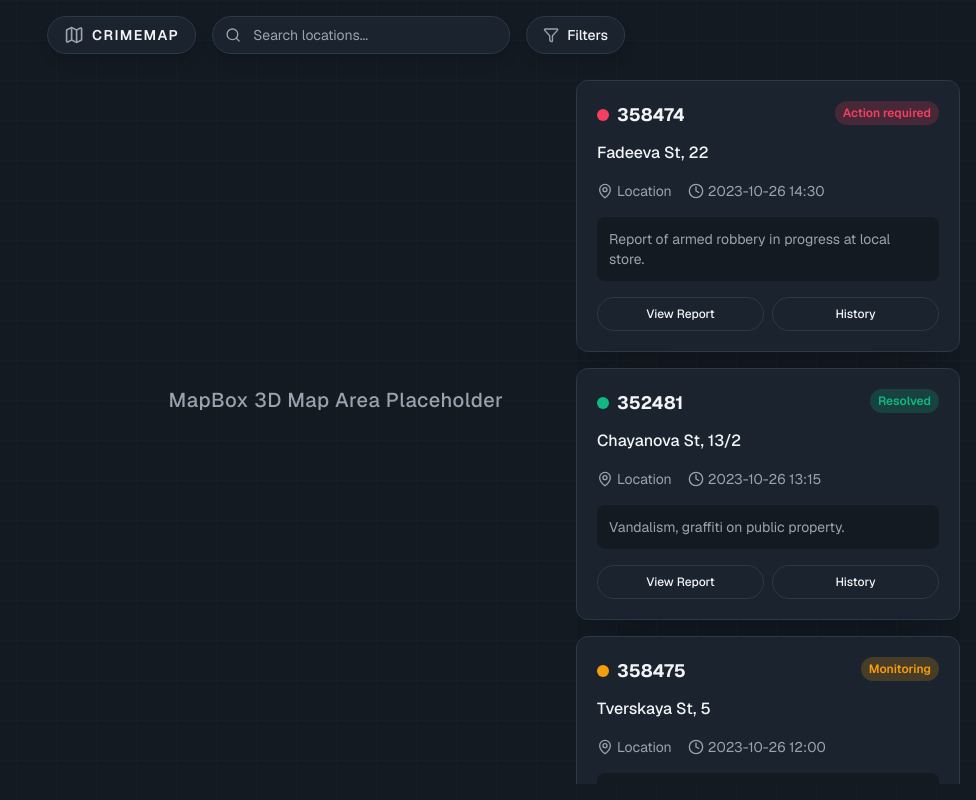
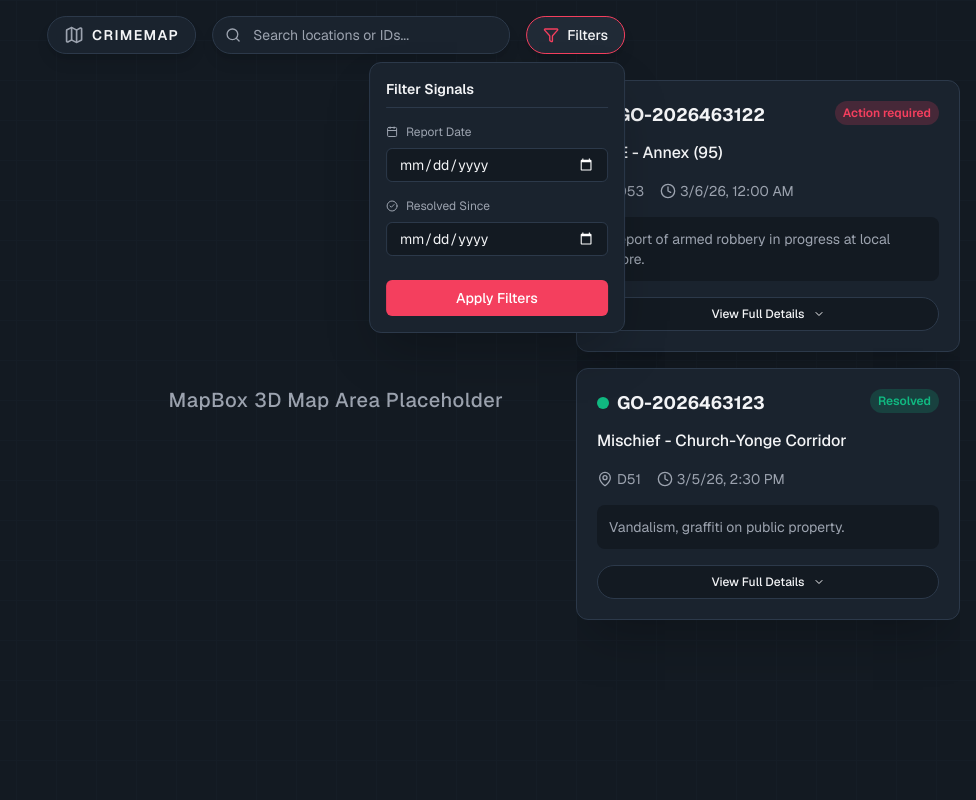
Before and after one commit to mrinterlevel/JEChacks-interlevel, a Next.js app: page / in a window 1280 px wide. Both pictures are taken after a click on the button "Filters". Shown: the whole page, without its empty margins (304-1280 px from the left). Built offline with nearby package versions, Linux system fonts and the light colour scheme.

Commit message:
feat: add Sidebar and TopBar components for displaying distress signal data

```diff
--- a/src/components/Sidebar.tsx
+++ b/src/components/Sidebar.tsx
@@ -1,5 +1,7 @@
-import React from 'react';
-import { AlertCircle, Clock, MapPin } from 'lucide-react';
+"use client";
+
+import React, { useState } from 'react';
+import { AlertCircle, Clock, MapPin, ChevronDown, ChevronUp } from 'lucide-react';
 
 export type DistressSignal = {
   id: string;
@@ -7,47 +9,124 @@ export type DistressSignal = {
   timestamp: string;
   severity: 'high' | 'medium' | 'low';
   description: string;
+
+  // Extended fields based on Police Data Portal
+  event_unique_id: string;
+  report_date: string;
+  occ_date: string;
+  report_year: string;
+  report_month: string;
+  report_day: string;
+  report_doy: string;
+  report_dow: string;
+  report_hour: string;
+  occ_year: string;
+  occ_month: string;
+  occ_day: string;
+  occ_doy: string;
+  occ_dow: string;
+  occ_hour: string;
+  division: string;
+  ucr_code: string;
+  ucr_ext: string;
+  offence: string;
+  neighbourhood_158: string;
+  hood_140: string;
+  neighbourhood_140: string;
+  long_wgs84: string;
+  lat_wgs84: string;
 };
 
 const dummySignals: DistressSignal[] = [
   {
-    id: '358474',
-    location_name: 'Fadeeva St, 22',
-    timestamp: '2023-10-26 14:30',
+    id: '471792',
+    location_name: 'Annex (95)',
+    timestamp: '2026-03-06 12:00 AM',
     severity: 'high',
     description: 'Report of armed robbery in progress at local store.',
+    event_unique_id: 'GO-2026463122',
+    report_date: '3/6/26, 12:00 AM',
+    occ_date: '2/19/26, 12:00 AM',
+    report_year: '2026',
+    report_month: 'March',
+    report_day: '6',
+    report_doy: '65',
+    report_dow: 'Friday',
+    report_hour: '13',
+    occ_year: '2026',
+    occ_month: 'February',
+    occ_day: '19',
+    occ_doy: '50',
+    occ_dow: 'Thursday',
+    occ_hour: '19',
+    division: 'D53',
+    ucr_code: '2120',
+    ucr_ext: '200',
+    offence: 'B&E',
+    neighbourhood_158: 'Annex (95)',
+    hood_140: '095',
+    neighbourhood_140: 'Annex (95)',
+    long_wgs84: '-79.396019',
+    lat_wgs84: '43.673347',
   },
   {
-    id: '352481',
-    location_name: 'Chayanova St, 13/2',
-    timestamp: '2023-10-26 13:15',
+    id: '471793',
+    location_name: 'Church-Yonge Corridor',
+    timestamp: '2026-03-05 14:30',
     severity: 'low',
     description: 'Vandalism, graffiti on public property.',
-  },
-  {
-    id: '358475',
-    location_name: 'Tverskaya St, 5',
-    timestamp: '2023-10-26 12:00',
-    severity: 'medium',
-    description: 'Traffic accident, two vehicles involved, no injuries reported.',
+    event_unique_id: 'GO-2026463123',
+    report_date: '3/5/26, 2:30 PM',
+    occ_date: '3/5/26, 2:00 PM',
+    report_year: '2026',
+    report_month: 'March',
+    report_day: '5',
+    report_doy: '64',
+    report_dow: 'Thursday',
+    report_hour: '14',
+    occ_year: '2026',
+    occ_month: 'March',
+    occ_day: '5',
+    occ_doy: '64',
+    occ_dow: 'Thursday',
+    occ_hour: '14',
+    division: 'D51',
+    ucr_code: '1430',
+    ucr_ext: '100',
+    offence: 'Mischief',
+    neighbourhood_158: 'Church-Yonge Corridor (75)',
+    hood_140: '075',
+    neighbourhood_140: 'Church-Yonge Corridor (75)',
+    long_wgs84: '-79.381012',
+    lat_wgs84: '43.655211',
   }
 ];
 
 export default function Sidebar() {
+  const [expandedId, setExpandedId] = useState<string | null>(null);
+
+  const toggleExpand = (id: string) => {
+    setExpandedId(prev => prev === id ? null : id);
+  };
+
   return (
     <div className="absolute right-4 top-20 bottom-4 w-96 flex flex-col gap-4 z-10 overflow-y-auto no-scrollbar pointer-events-none">
-      {dummySignals.map((signal) => (
+      {dummySignals.map((signal) => {
+        const isExpanded = expandedId === signal.id;
+
+        return (
           <div
             key={signal.id}
-          className="bg-brand-panel border border-brand-border rounded-xl p-5 shadow-2xl pointer-events-auto cursor-pointer hover:bg-brand-card transition-colors group"
+            className="bg-brand-panel border border-brand-border rounded-xl shadow-2xl pointer-events-auto transition-colors group flex flex-col overflow-hidden"
           >
+            <div className="p-5 hover:bg-brand-card cursor-pointer" onClick={() => toggleExpand(signal.id)}>
               <div className="flex justify-between items-start mb-3">
                 <div className="flex items-center gap-2">
                   <div className={`w-3 h-3 rounded-full ${
                     signal.severity === 'high' ? 'bg-brand-primary' :
                     signal.severity === 'medium' ? 'bg-brand-warning' : 'bg-brand-success'
                   }`} />
-              <span className="text-brand-text font-bold text-lg">{signal.id}</span>
+                  <span className="text-brand-text font-bold text-lg">{signal.event_unique_id}</span>
                 </div>
                 <div className={`px-2 py-1 rounded-full text-xs font-semibold ${
                   signal.severity === 'high' ? 'bg-brand-primary/20 text-brand-primary' :
@@ -58,16 +137,16 @@ export default function Sidebar() {
                 </div>
               </div>
 
-          <h3 className="text-brand-text text-md font-medium mb-4">{signal.location_name}</h3>
+              <h3 className="text-brand-text text-md font-medium mb-4">{signal.offence} - {signal.location_name}</h3>
 
               <div className="flex gap-4 text-sm text-brand-text-muted mb-4">
                 <div className="flex items-center gap-1">
                   <MapPin className="w-4 h-4" />
-              <span>Location</span>
+                  <span>{signal.division}</span>
                 </div>
                 <div className="flex items-center gap-1">
                   <Clock className="w-4 h-4" />
-              <span>{signal.timestamp}</span>
+                  <span>{signal.report_date}</span>
                 </div>
               </div>
 
@@ -76,15 +155,95 @@ export default function Sidebar() {
               </div>
 
               <div className="mt-4 flex gap-2">
-            <button className="flex-1 bg-transparent border border-brand-border rounded-full py-2 text-xs font-medium text-brand-text hover:bg-brand-border transition-colors">
-              View Report
-            </button>
-            <button className="flex-1 bg-transparent border border-brand-border rounded-full py-2 text-xs font-medium text-brand-text hover:bg-brand-border transition-colors">
-              History
+                <button
+                  onClick={(e) => { e.stopPropagation(); toggleExpand(signal.id); }}
+                  className="flex-1 flex items-center justify-center gap-2 bg-brand-bg border border-brand-border rounded-full py-2 text-xs font-medium text-brand-text hover:bg-brand-border transition-colors"
+                >
+                  {isExpanded ? (
+                    <>Hide Details <ChevronUp className="w-3 h-3" /></>
+                  ) : (
+                    <>View Full Details <ChevronDown className="w-3 h-3" /></>
+                  )}
                 </button>
               </div>
             </div>
-      ))}
+
+            {/* Expanded Content Area */}
+            {isExpanded && (
+              <div className="bg-brand-bg p-5 border-t border-brand-border overflow-y-auto max-h-64 text-sm">
+                <table className="w-full text-left border-collapse">
+                  <tbody>
+                    <tr className="border-b border-brand-border/50">
+                      <td className="py-2 text-brand-text-muted">OBJECTID</td>
+                      <td className="py-2 text-brand-text">{signal.id}</td>
+                    </tr>
+                    <tr className="border-b border-brand-border/50">
+                      <td className="py-2 text-brand-text-muted">EVENT_UNIQUE_ID</td>
+                      <td className="py-2 text-brand-text font-medium">{signal.event_unique_id}</td>
+                    </tr>
+                    <tr className="border-b border-brand-border/50">
+                      <td className="py-2 text-brand-text-muted">REPORT_DATE</td>
+                      <td className="py-2 text-brand-text">{signal.report_date}</td>
+                    </tr>
+                    <tr className="border-b border-brand-border/50">
+                      <td className="py-2 text-brand-text-muted">OCC_DATE</td>
+                      <td className="py-2 text-brand-text">{signal.occ_date}</td>
+                    </tr>
+                    <tr className="border-b border-brand-border/50">
+                      <td className="py-2 text-brand-text-muted">REPORT_YEAR</td>
+                      <td className="py-2 text-brand-text">{signal.report_year}</td>
+                    </tr>
+                    <tr className="border-b border-brand-border/50">
+                      <td className="py-2 text-brand-text-muted">REPORT_MONTH</td>
+                      <td className="py-2 text-brand-text">{signal.report_month}</td>
+                    </tr>
+                    <tr className="border-b border-brand-border/50">
+                      <td className="py-2 text-brand-text-muted">REPORT_DAY</td>
+                      <td className="py-2 text-brand-text">{signal.report_day}</td>
+                    </tr>
+                    <tr className="border-b border-brand-border/50">
+                      <td className="py-2 text-brand-text-muted">REPORT_DOW</td>
+                      <td className="py-2 text-brand-text">{signal.report_dow}</td>
+                    </tr>
+                    <tr className="border-b border-brand-border/50">
+                      <td className="py-2 text-brand-text-muted">OCC_YEAR</td>
+                      <td className="py-2 text-brand-text">{signal.occ_year}</td>
+                    </tr>
+                    <tr className="border-b border-brand-border/50">
+                      <td className="py-2 text-brand-text-muted">OCC_MONTH</td>
+                      <td className="py-2 text-brand-text">{signal.occ_month}</td>
+                    </tr>
+                    <tr className="border-b border-brand-border/50">
+                      <td className="py-2 text-brand-text-muted">DIVISION</td>
+                      <td className="py-2 text-brand-text">{signal.division}</td>
+                    </tr>
+                    <tr className="border-b border-brand-border/50">
+                      <td className="py-2 text-brand-text-muted">UCR_CODE</td>
+                      <td className="py-2 text-brand-text">{signal.ucr_code}</td>
+                    </tr>
+                    <tr className="border-b border-brand-border/50">
+                      <td className="py-2 text-brand-text-muted">OFFENCE</td>
+                      <td className="py-2 text-brand-text">{signal.offence}</td>
+                    </tr>
+                    <tr className="border-b border-brand-border/50">
+                      <td className="py-2 text-brand-text-muted">NEIGHBOURHOOD_158</td>
+                      <td className="py-2 text-brand-text">{signal.neighbourhood_158}</td>
+                    </tr>
+                    <tr className="border-b border-brand-border/50">
+                      <td className="py-2 text-brand-text-muted">LONG_WGS84</td>
+                      <td className="py-2 text-brand-text">{signal.long_wgs84}</td>
+                    </tr>
+                    <tr>
+                      <td className="py-2 text-brand-text-muted">LAT_WGS84</td>
+                      <td className="py-2 text-brand-text">{signal.lat_wgs84}</td>
+                    </tr>
+                  </tbody>
+                </table>
+              </div>
+            )}
+          </div>
+        );
+      })}
     </div>
   );
 }
--- a/src/components/TopBar.tsx
+++ b/src/components/TopBar.tsx
@@ -1,9 +1,13 @@
-import React from 'react';
-import { Search, Map as MapIcon, Filter } from 'lucide-react';
+"use client";
+
+import React, { useState } from 'react';
+import { Search, Map as MapIcon, Filter, Calendar, CheckCircle2 } from 'lucide-react';
 
 export default function TopBar() {
+  const [isFilterOpen, setIsFilterOpen] = useState(false);
+
   return (
-    <div className="absolute top-4 left-1/2 -translate-x-1/2 z-10 flex gap-4">
+    <div className="absolute top-4 left-1/2 -translate-x-1/2 z-20 flex gap-4">
       {/* Brand logo placeholder */}
       <div className="flex items-center gap-2 bg-brand-panel text-white px-4 py-2 rounded-full shadow-lg border border-brand-border">
         <MapIcon className="w-5 h-5 text-brand-text-muted" />
@@ -17,16 +21,55 @@ export default function TopBar() {
         </div>
         <input
           type="text"
-          placeholder="Search locations..."
+          placeholder="Search locations or IDs..."
           className="bg-transparent border-none outline-none py-2 pr-4 text-sm w-64 placeholder:text-brand-text-muted text-brand-text"
         />
       </div>
 
-      {/* Filter Button */}
-      <button className="flex items-center gap-2 bg-brand-panel text-white px-4 py-2 rounded-full shadow-lg border border-brand-border hover:bg-brand-card transition-colors">
-        <Filter className="w-4 h-4 text-brand-text-muted" />
-        <span className="text-sm font-medium text-brand-text">Filters</span>
-      </button>
+      {/* Filter Button & Dropdown */}
+      <div className="relative">
+        <button
+          onClick={() => setIsFilterOpen(!isFilterOpen)}
+          className={`flex items-center gap-2 px-4 py-2 rounded-full shadow-lg border transition-colors ${
+            isFilterOpen
+              ? 'bg-brand-card border-brand-primary text-white'
+              : 'bg-brand-panel border-brand-border text-white hover:bg-brand-card'
+          }`}
+        >
+          <Filter className={`w-4 h-4 ${isFilterOpen ? 'text-brand-primary' : 'text-brand-text-muted'}`} />
+          <span className="text-sm font-medium text-brand-text">Filters</span>
+        </button>
+
+        {isFilterOpen && (
+          <div className="absolute top-full mt-2 right-0 w-64 bg-brand-panel border border-brand-border rounded-xl shadow-2xl p-4 flex flex-col gap-4">
+            <h4 className="text-sm font-semibold text-brand-text border-b border-brand-border pb-2">Filter Signals</h4>
+
+            <div className="flex flex-col gap-2">
+              <label className="text-xs text-brand-text-muted flex items-center gap-2">
+                <Calendar className="w-3 h-3" /> Report Date
+              </label>
+              <input
+                type="date"
+                className="bg-brand-bg border border-brand-border rounded-md px-3 py-1.5 text-sm text-brand-text outline-none focus:border-brand-primary"
+              />
+            </div>
+
+            <div className="flex flex-col gap-2">
+              <label className="text-xs text-brand-text-muted flex items-center gap-2">
+                <CheckCircle2 className="w-3 h-3" /> Resolved Since
+              </label>
+              <input
+                type="date"
+                className="bg-brand-bg border border-brand-border rounded-md px-3 py-1.5 text-sm text-brand-text outline-none focus:border-brand-primary"
+              />
+            </div>
+
+            <button className="mt-2 w-full bg-brand-primary text-white rounded-md py-2 text-sm font-medium hover:bg-rose-500 transition-colors">
+              Apply Filters
+            </button>
+          </div>
+        )}
+      </div>
     </div>
   );
 }
```
Lines whose indentation alone changed are shown as unchanged.
